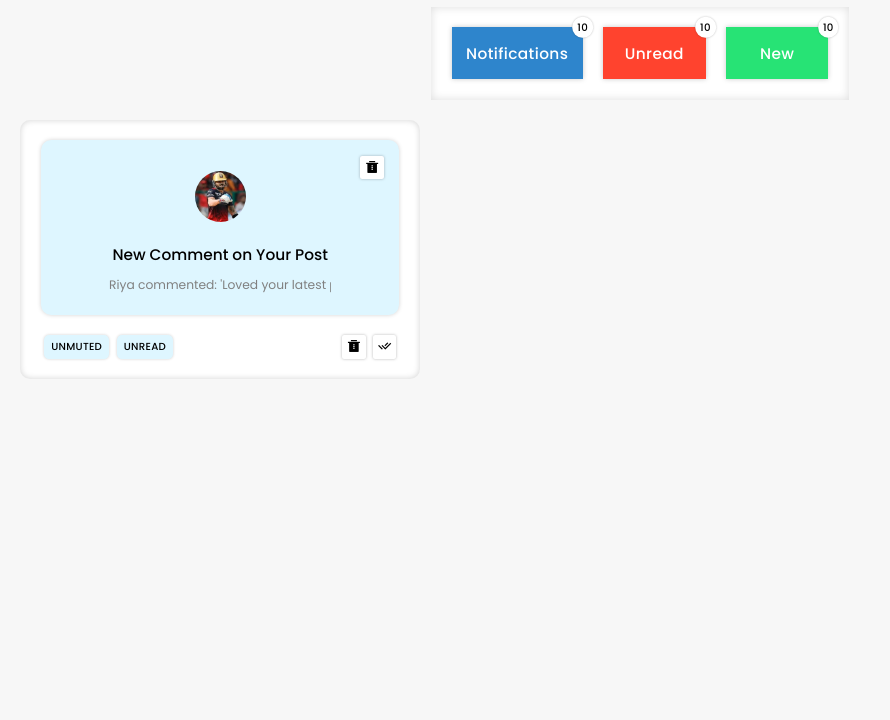
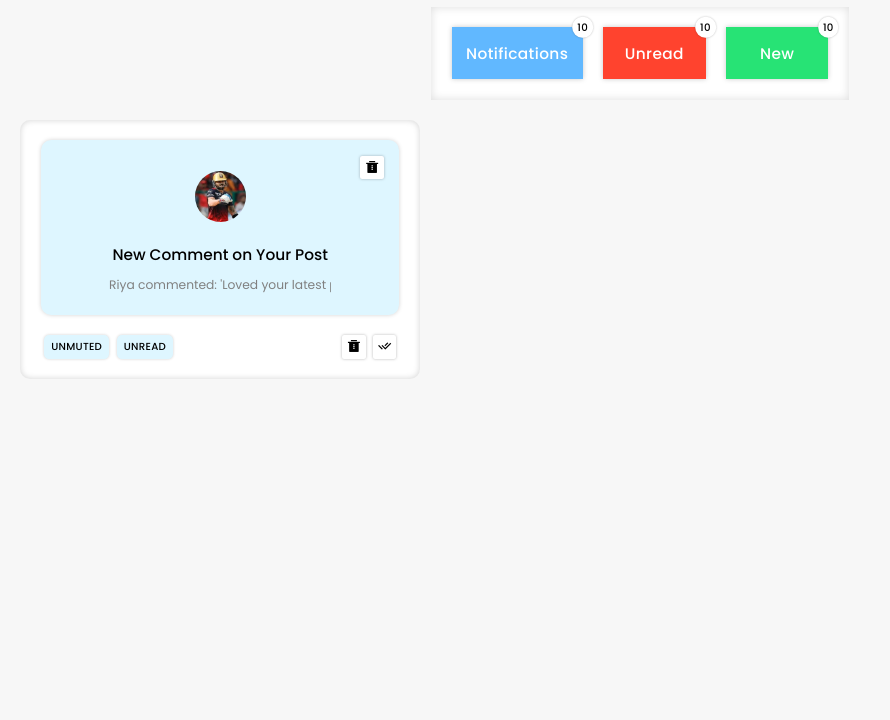
Before and after one commit to webwithaman/classroom-project-10-by-sheryians, a plain HTML site: page index.html in a window 1280 px wide. Shown: the part 80-800 px from the top of the page, without its empty margins (0-890 px from the left). Drawn offline with nearby package versions, Linux system fonts and the light colour scheme.

Commit message:
refactor cs

```diff
--- a/css/style.css
+++ b/css/style.css
@@ -78,6 +78,8 @@ body {
 
 .boxes div:first-child {
   background-color: #2e85cc;
+  background-color: #095da1;
+  background-color: #61b8ff;
 }
 
 .boxes div:last-child {
```
